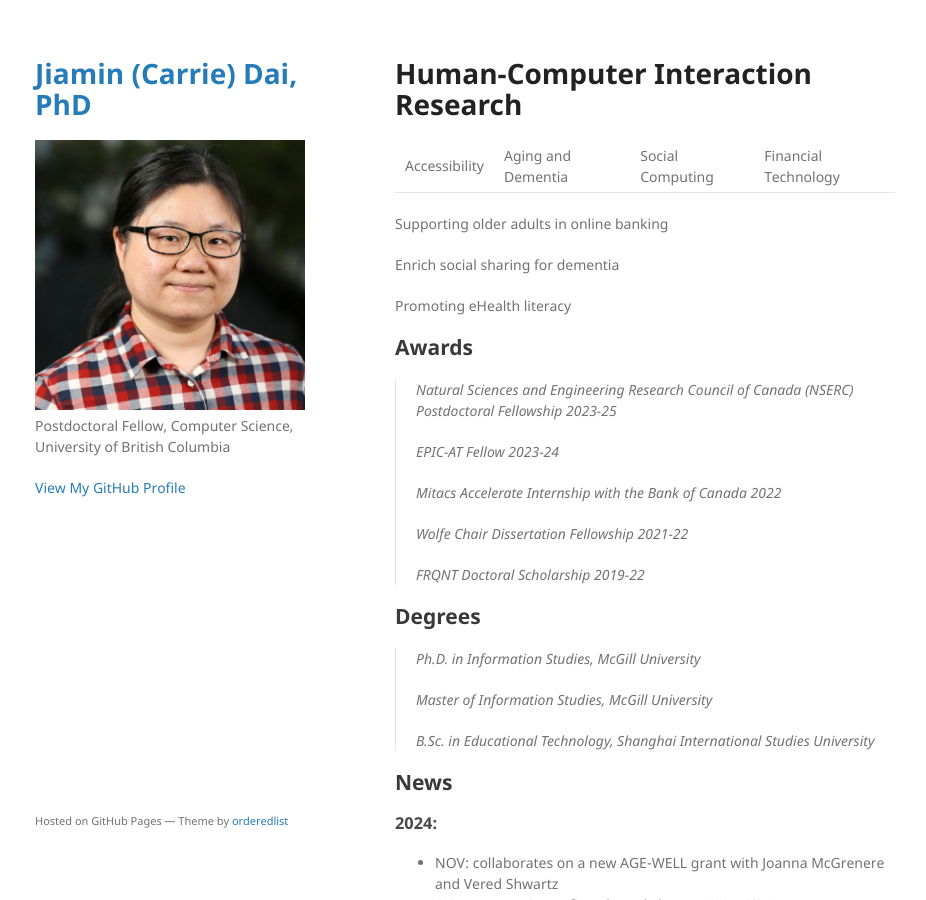
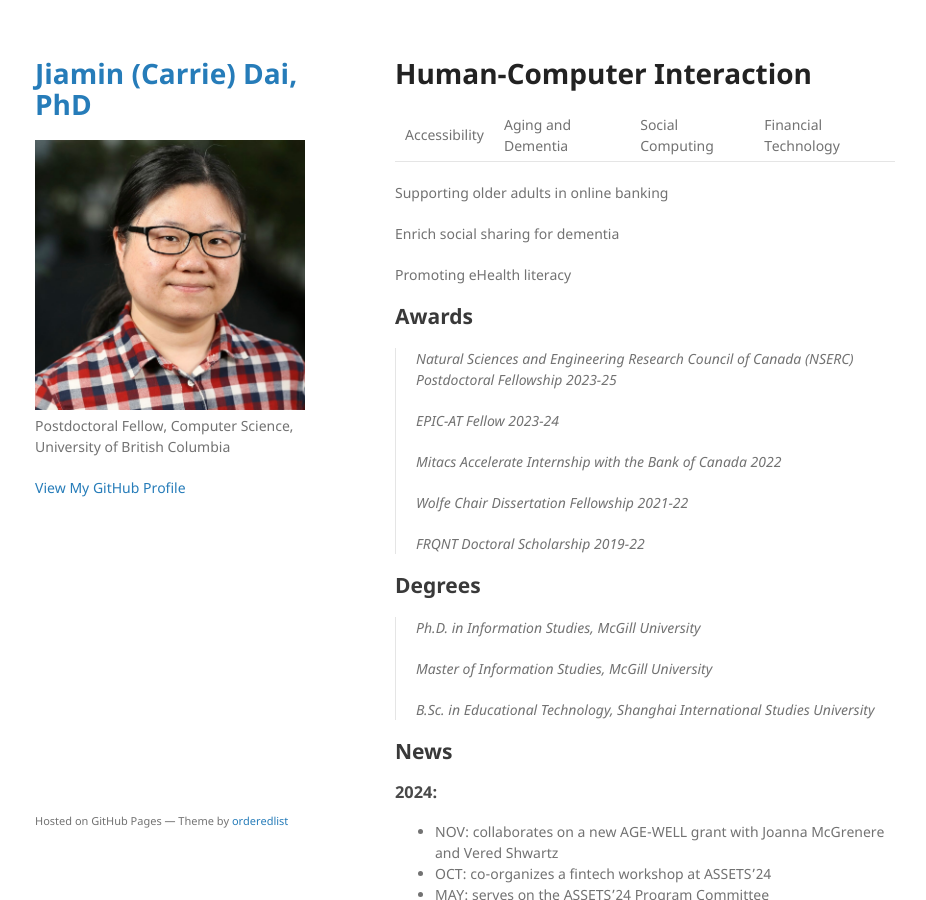
Before and after one commit to jiamin-dai/jiamin-dai.github.io, a Jekyll site: the page built from index.md, in a window 1280 px wide and 900 px high. Shown: the whole window, without its empty margins (175-1101 px from the left). Built offline with Jekyll 4.4.1, drawn with Linux system fonts in a browser that asks for light colours; our own code applies the rules of GitHub Pages for plain Markdown files.

Commit message:
Update index.md

```diff
--- a/index.md
+++ b/index.md
@@ -1,4 +1,4 @@
-# Human-Computer Interaction Research
+# Human-Computer Interaction
 
 Accessibility | Aging and Dementia | Social Computing | Financial Technology
 
```
